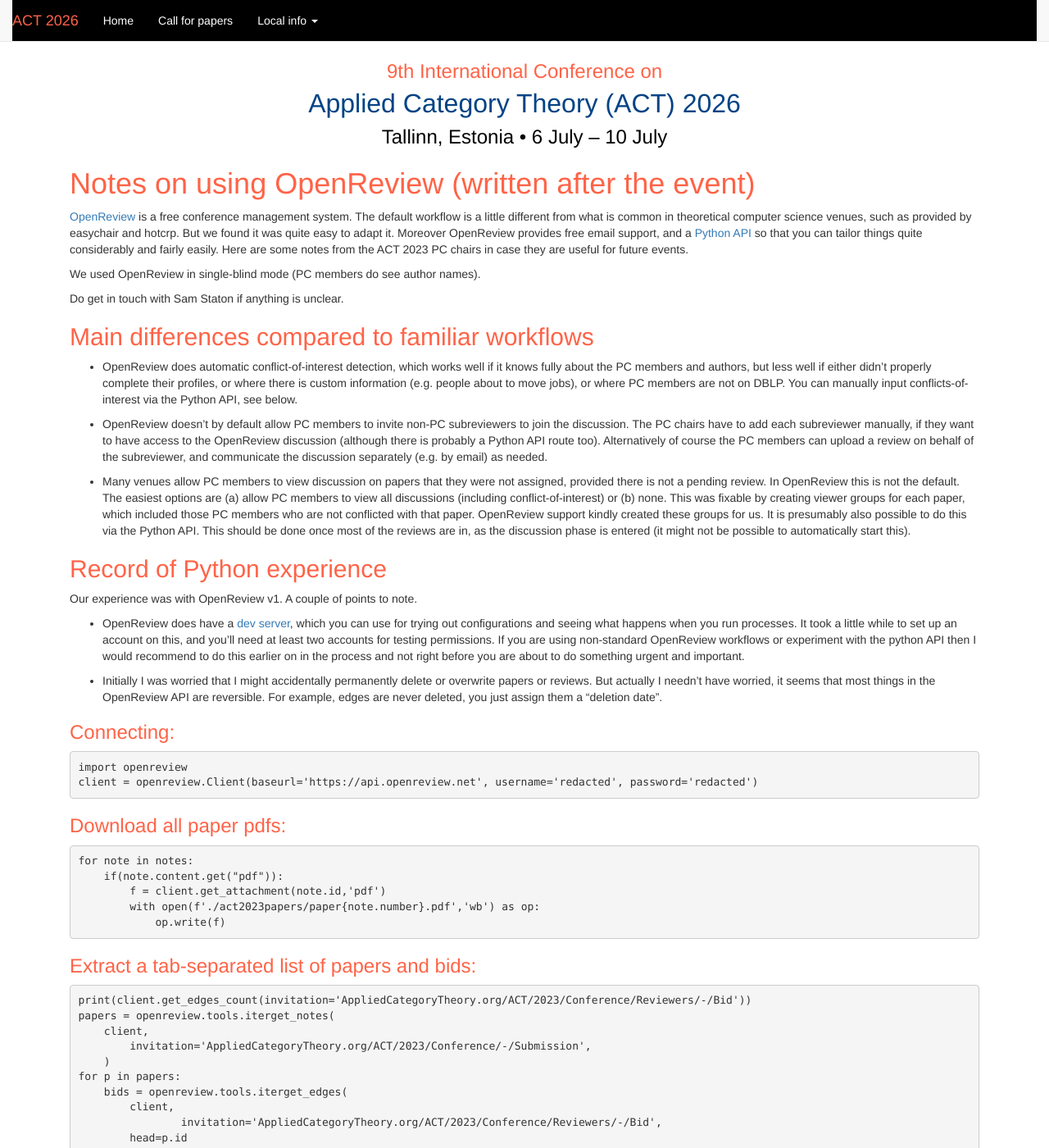
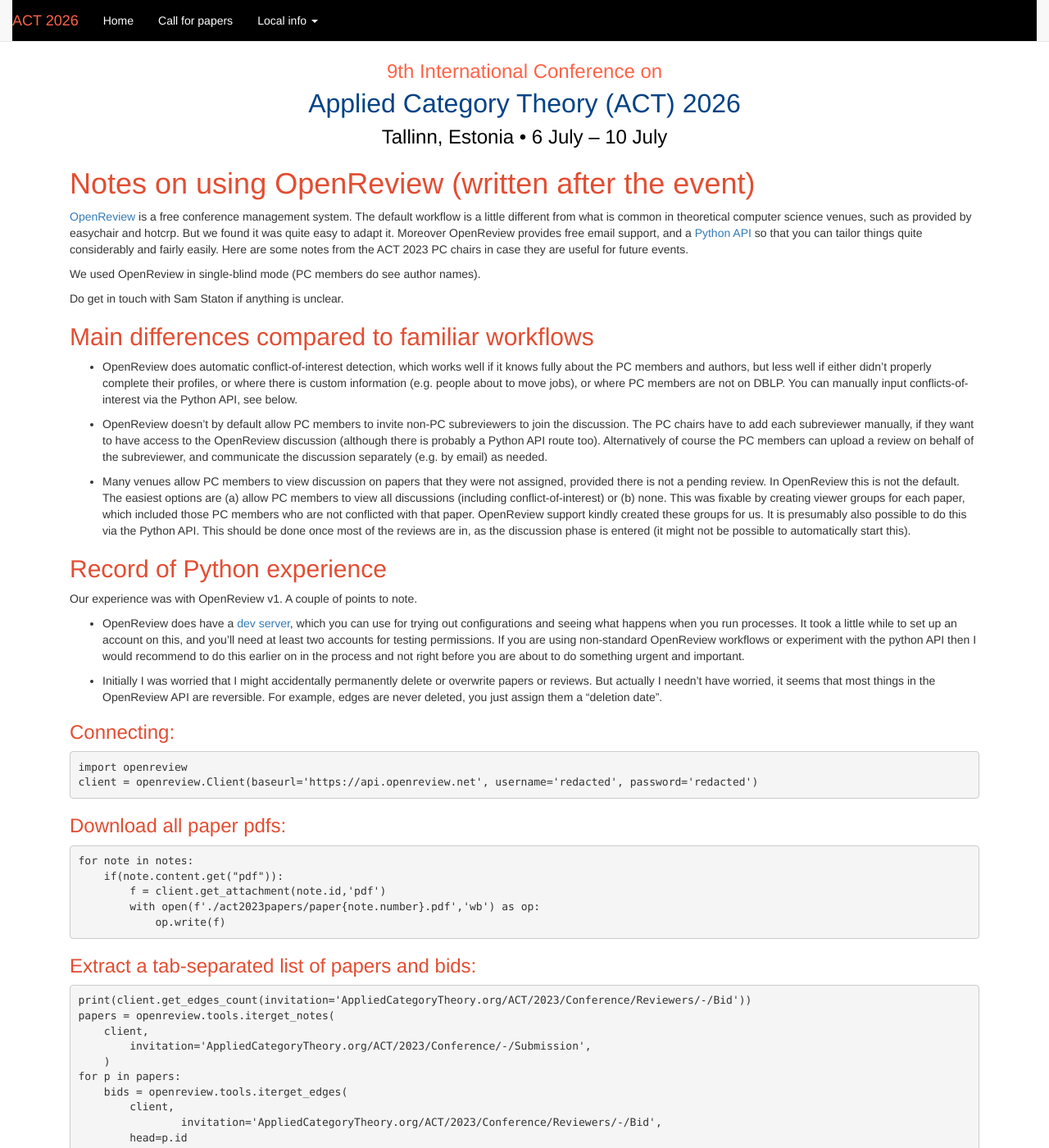
Before and after one commit to actconf2026/actconf2026.github.io, a Jekyll site: the page built from openreview.md, in a window 1280 px wide and 1400 px high. Shown: the whole window at 82% size. Built offline with Jekyll 4.4.1, drawn with Linux system fonts in a browser that asks for light colours.

Commit message:
Minor change

```diff
--- a/assets/css/act.css
+++ b/assets/css/act.css
@@ -46,7 +46,7 @@ body { padding-top: 70px;  }
 
 #cfpmain { /*margin-left: 40px; margin-right: 40px;*/ }
 #cfpmain p, #cfpmain h4 { /*margin-left: 20px;*/ } #cfpmain blockquote { margin-left: 20px; font-variant: italic;}
-h1,h2,h3,h4 {  color:  #FF6347 /*#006a27*/; }
+h1,h2,h3,h4 {  color:  #e34d32 /*#006a27*/; }
 .table-sess {
     width: 20%;
 }
```
